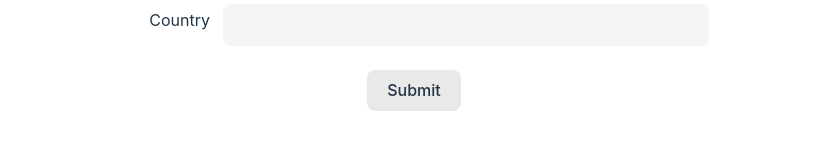
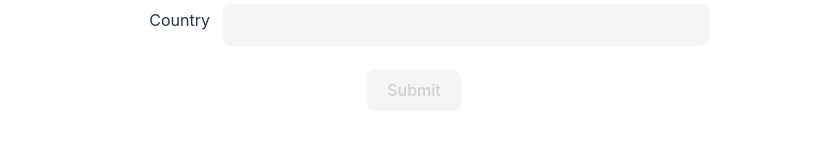
Before and after one commit to mikekurkin/react2024Q3, a React (Vite) app: page /form-hooked in a window 1280 px wide. Shown: the part 604-754 px from the top of the page, without its empty margins (226-1053 px from the left). Built offline with nearby package versions, Linux system fonts and the light colour scheme.

Commit message:
feat: disable button until form is valid

```diff
--- a/src/components/FormHooked.tsx
+++ b/src/components/FormHooked.tsx
@@ -18,7 +18,7 @@ const FormHooked = () => {
     register,
     control,
     handleSubmit,
-    formState: { errors },
+    formState: { isDirty, isValid, errors },
   } = useForm({ mode: 'onTouched', resolver: yupResolver(formEntrySchema) });
 
   const fieldError = (fieldName: keyof typeof errors) => errors[fieldName]?.message;
@@ -100,7 +100,9 @@ const FormHooked = () => {
           render={({ field }) => <CountryInput id='country' autoComplete='off' {...field} />}
         />
       </div>
-      <button type='submit'>Submit</button>
+      <button type='submit' disabled={!isDirty || !isValid}>
+        Submit
+      </button>
     </form>
   );
 };
--- a/src/index.css
+++ b/src/index.css
@@ -76,20 +76,25 @@ input,
   transition: background 0.4s color 0.4s;
 }
 
+button:disabled {
+  color: var(--light-shadow-color);
+  background-color: var(--light-input-bg-color);
+}
+
 body.dark button,
 body.dark input,
 body.dark .control,
 body.dark .panel {
   background-color: var(--dark-input-bg-color);
 }
-button {
+button:not(:disabled) {
   cursor: pointer;
 }
-button:hover,
-input:hover,
-.control:hover,
-.control.active,
-button.active {
+button:not(:disabled):hover,
+input:not(:disabled):hover,
+.control:not(:disabled):hover,
+.contro:not(:disabled).active,
+button:not(:disabled).active {
   border-color: var(--control-border-color);
 }
 button:focus,
```
